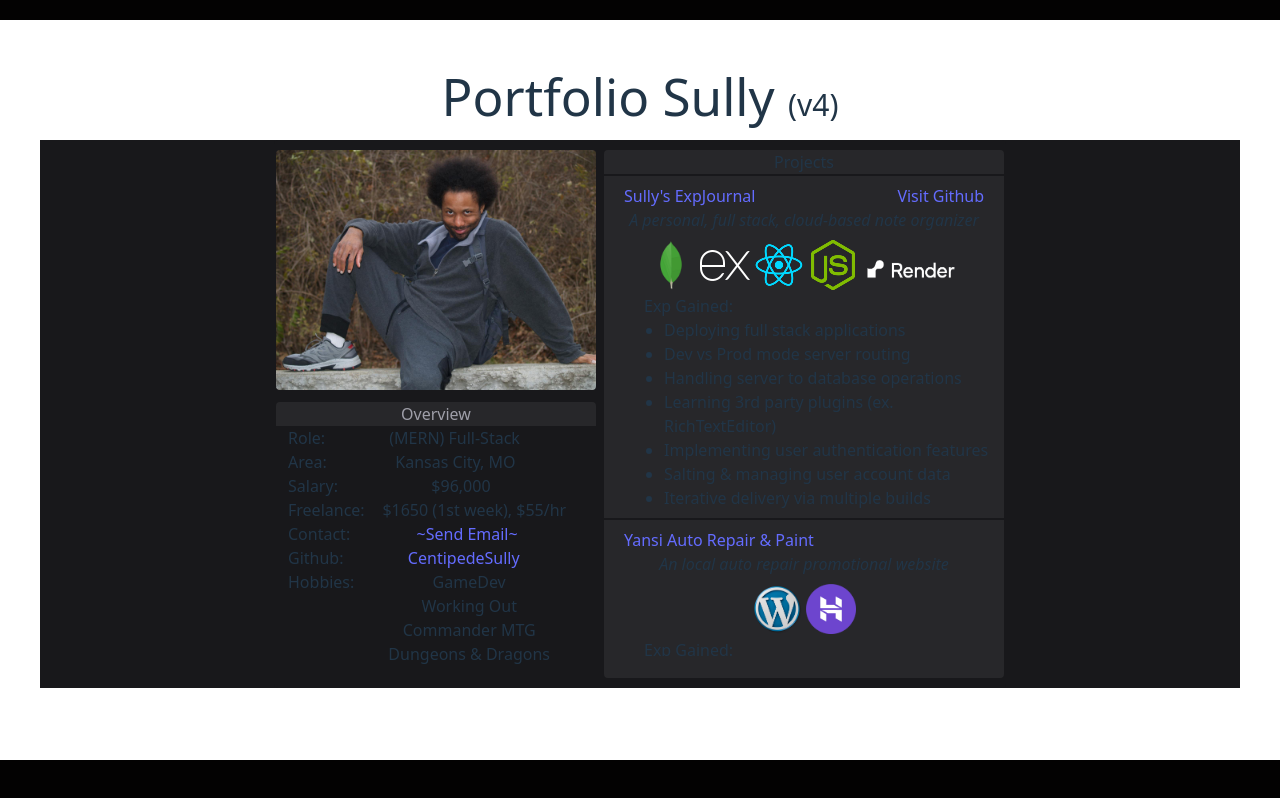
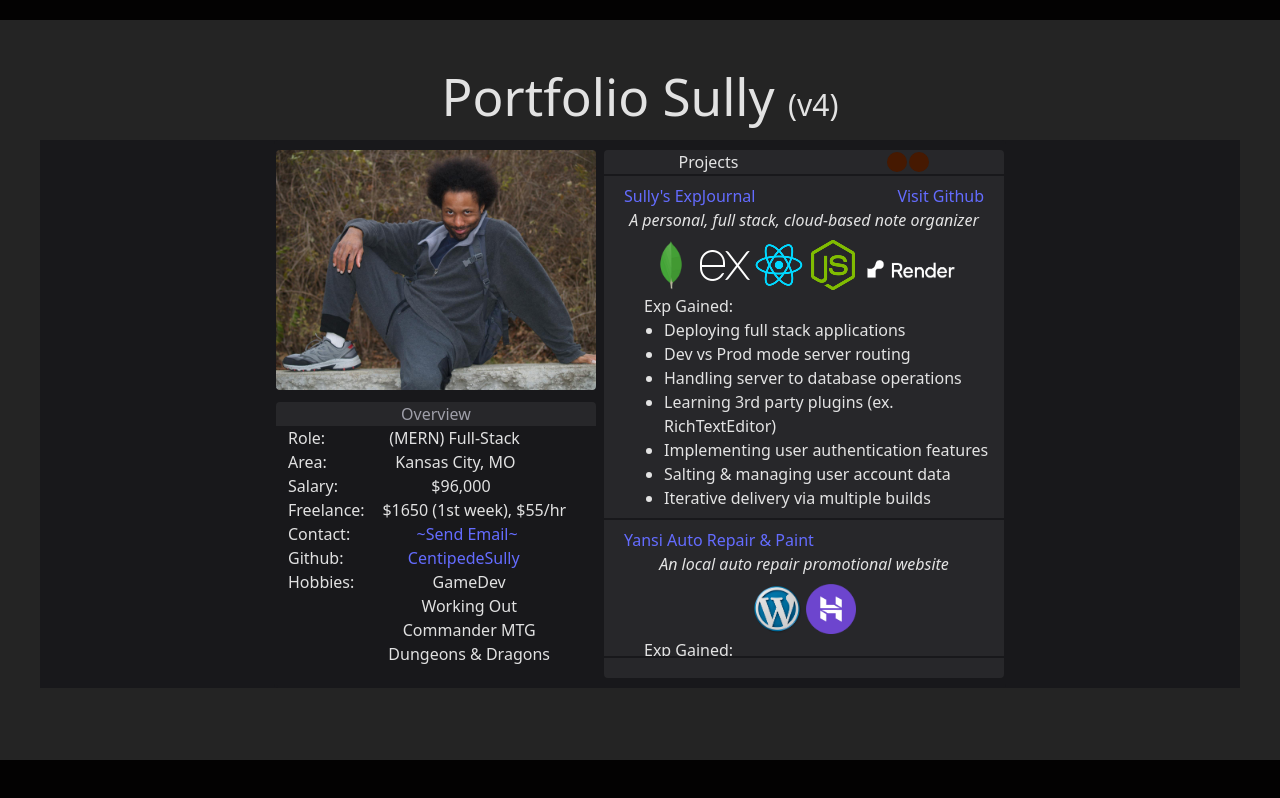
Before and after one commit to CentipedeSully/Portfolio-v3, a React app: page / in a window 1280 px wide. Built offline with nearby package versions, Linux system fonts and the light colour scheme; the HTML template or start-up script is replaced by a standard one.

Commit message:
Made Projects area into a component. Hrs are all components too, now. made demo Leverages area. Implemented buttons and section changing when different buttons are pressed.

```diff
--- a/src/App.jsx
+++ b/src/App.jsx
@@ -1,19 +1,28 @@
-import { useState } from 'react'
+import { useEffect, useState } from 'react'
 import reactLogo from './assets/react.svg'
 import viteLogo from '/vite.svg'
 
 function App() {
-  const [count, setCount] = useState(0)
+  const [contentPage, setContentPage] = useState(0)
+
+  function SetPageToProjects(){
+    setContentPage(0);
+  }
+
+  function SetPageToLeverages(){
+    setContentPage(1)
+  }
 
   return (
-    <>
     <div className='flex flex-col min-h-screen'>
       <Navbar />
-      <ContentArea />
+      <ContentArea
+        page = {contentPage}
+        HandleBtn1Press = {SetPageToProjects}
+        HandleBtn2Press = {SetPageToLeverages}
+      />
       <Footer />
     </div>
-
-    </>
   )
 }
 
@@ -30,8 +39,46 @@ export function Navbar() {
   )
 }
 
-export function ContentArea(){
+export function ContentArea(props){
 
+
+  function UpdateContent(){
+    switch (props.page){
+      case 0:
+        setContentHeader("Projects");
+        break;
+
+      case 1:
+        setContentHeader("Leverage");
+        break;
+    }
+  }
+
+  function GetPageContent(){
+
+    switch (props.page){
+      case 0:
+        return (<Projects/>);
+
+      case 1:
+        return (<Leverages/>);
+    }
+  }
+
+
+
+  const [contentHeader, setContentHeader] = useState("")
+  useEffect( ()=> {
+   UpdateContent();
+  },[])
+
+  function HandleBtn1Press(){
+    props.HandleBtn1Press();
+  }
+
+  function HandleBtn2Press(){
+    props.HandleBtn2Press();
+  }
 
   return (
     <div className='w-screen flex flex-col flex-1 px-10'>
@@ -101,15 +148,59 @@ export function ContentArea(){
           </div>
 
           {/* Content Area */}
-        <div id='content-area' className='content-area mx-auto md:mx-0 bg-zinc-800 min-w-100 min-h-100 rounded max-w-100'>
+          <div id='content-area' className='content-area mx-auto md:mx-0 bg-zinc-800 rounded w-100'>
 
-          <h2 className='flex justify-center'>Projects</h2>
+
+            <div className='flex flex-row justify-around'>
+              <h2 className='flex justify-center'>{contentHeader}</h2>
+              <div className='flex flex-row gap-0.5'>
+                <Button HandleClick={HandleBtn1Press}/>
+                <Button HandleClick={HandleBtn2Press}/>
+              </div>
+            </div>
+
+
+            <Divider />
+            <div className='h-120'>
+              { GetPageContent() }
+            </div>
+
+            <Divider />
+
+          </div>
+
+        </div>
+
+      </div>
+
+    </div>
+  )
+}
+
+export function Divider(){
+  return (
     <hr className='border border-zinc-900'/>
+  )
+}
 
-          <div id='published-projects-slide' className='published-projects overflow-y-auto  max-h-120'>
+export function Footer(){
+
+
+
+  return (
+    <footer className='fullspan-bar bg-amber-900 w-screen h-10'>
+    </footer>
+
+  )
+
+ }
+
+export function Projects(){
+  return (
+    <div id='projects-section' className='projects-section overflow-y-auto h-full'>
 
       {/* ExpJournal */}
-            <ul className='py-2'>
+      <ul className='py-2 hover:bg-zinc-700'>
         <li className=''>
 
           <h3 className='px-5 text-amber-500 flex flex-row justify-between'>
@@ -146,10 +237,10 @@ export function ContentArea(){
 
         </li>
       </ul>
-            <hr className='border border-zinc-900'/>
+      <Divider />
 
       {/* Yansi Auto */}
-            <ul className='py-2'>
+      <ul className='py-2 hover:bg-zinc-700'>
         <li className=''>
 
           <h3 className='px-5 text-amber-500 flex flex-row justify-between'>
@@ -169,8 +260,8 @@ export function ContentArea(){
             <div className=''>
               <h4 className='pl-10'>Exp Gained:</h4>
               <ul className=' pl-15 list-disc'>
-                      <li>Developing and deploying Wordpress sites </li>
-                      <li>Communicating directly with Clients</li>
+                <li>Deploying Wordpress sites </li>
+                <li>Purchasing and managing domain names</li>
               </ul>
             </div>
 
@@ -178,10 +269,10 @@ export function ContentArea(){
 
         </li>
       </ul>
-            <hr className='border border-zinc-900'/>
+      <Divider />
 
       {/* Family House Clean */}
-            <ul className='py-2'>
+      <ul className='py-2 hover:bg-zinc-700'>
         <li className=''>
 
           <h3 className='px-5 text-amber-500 flex flex-row justify-between'>
@@ -202,8 +293,9 @@ export function ContentArea(){
             <div className=''>
               <h4 className='pl-10'>Exp Gained:</h4>
               <ul className=' pl-15 list-disc'>
-                      <li>Connecting with to potential clients</li>
+                <li>Connecting with potential clients</li>
                 <li>Developing Front ends using React, Tailwind, & Typescript</li>
+                <li>Delivering value and maintaining client relationships</li>
               </ul>
             </div>
 
@@ -213,24 +305,60 @@ export function ContentArea(){
       </ul>
 
     </div>
+  )
+ }
+
+export function Leverages(){
+
+  return (
+    <div className='bg-amber-950 overflow-y-auto  h-full'>
+
+      <div className='py-2'>
+        <h3>Leverage 1</h3>
+        <ul>
+          <li>subLeverage</li>
+          <li>subLeverage</li>
+          <li>subLeverage</li>
+        </ul>
       </div>
+      <Divider/>
 
+      <div className='py-2'>
+        <h3>Leverage 2</h3>
+        <ul>
+          <li>subLeverage</li>
+          <li>subLeverage</li>
+          <li>subLeverage</li>
+        </ul>
       </div>
+      <Divider/>
 
+      <div className='py-2'>
+        <h3>Leverage 3</h3>
+        <ul>
+          <li>subLeverage</li>
+          <li>subLeverage</li>
+          <li>subLeverage</li>
+        </ul>
       </div>
 
     </div>
   )
 }
 
-export function Footer(){
+export function Button(props){
+
+  function HandleClick(event){
+    props.HandleClick();
+  }
+
+  return (
+    <button
+      className='rounded-full w-5 h-5 mx-auto my-auto bg-amber-950 hover:bg-amber-800 focus:bg-amber-500'
+      onClick={HandleClick}
+      type='button'
+      ></button>
+  )
 
 
-
-  return (
-    <footer className='fullspan-bar bg-amber-900 w-screen h-10'>
-    </footer>
-
-  )
-
 }
--- a/src/index.css
+++ b/src/index.css
@@ -6,7 +6,6 @@
   line-height: 1.5;
   font-weight: 400;
 
-  color-scheme: light dark;
   color: rgba(255, 255, 255, 0.87);
   background-color: #242424;
 
@@ -38,36 +37,13 @@ h1 {
 }
 
 button {
-  border-radius: 8px;
-  border: 1px solid transparent;
-  padding: 0.6em 1.2em;
   font-size: 1em;
   font-weight: 500;
   font-family: inherit;
-  background-color: #1a1a1a;
   cursor: pointer;
   transition: border-color 0.25s;
 }
-button:hover {
-  border-color: #646cff;
-}
-button:focus,
-button:focus-visible {
-  outline: 4px auto -webkit-focus-ring-color;
-}
 
-@media (prefers-color-scheme: light) {
-  :root {
-    color: #213547;
-    background-color: #ffffff;
-  }
-  a:hover {
-    color: #747bff;
-  }
-  button {
-    background-color: #f9f9f9;
-  }
-}
 .fullspan-bar {
   background-color: #030202;
 }
```
Also changed, not shown: src/circle_btn.png (added). Lines whose indentation alone changed are shown as unchanged.
